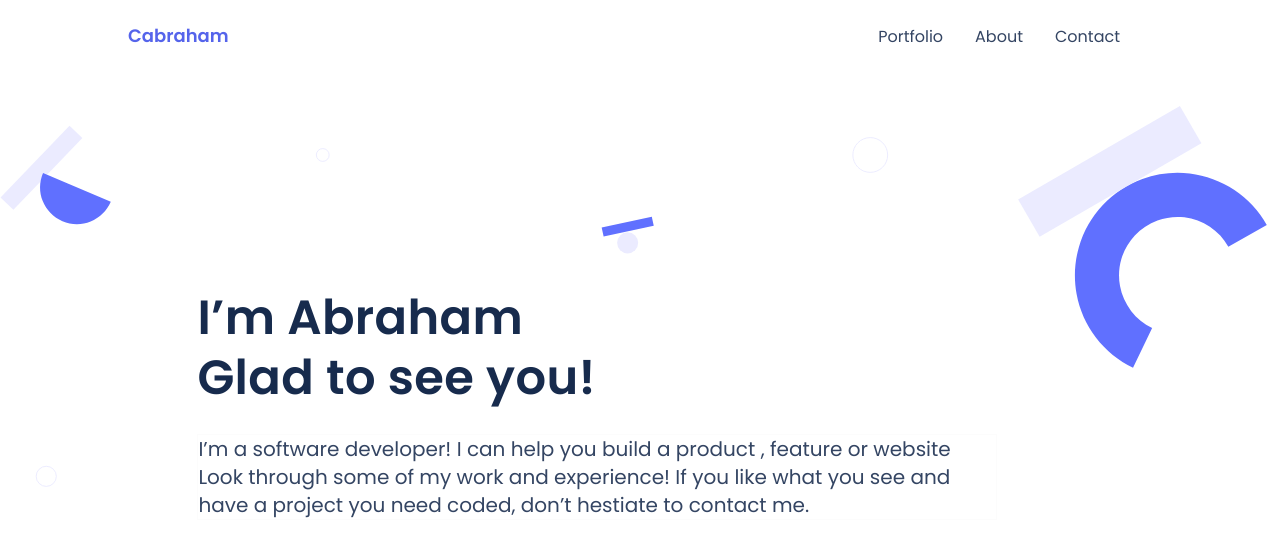
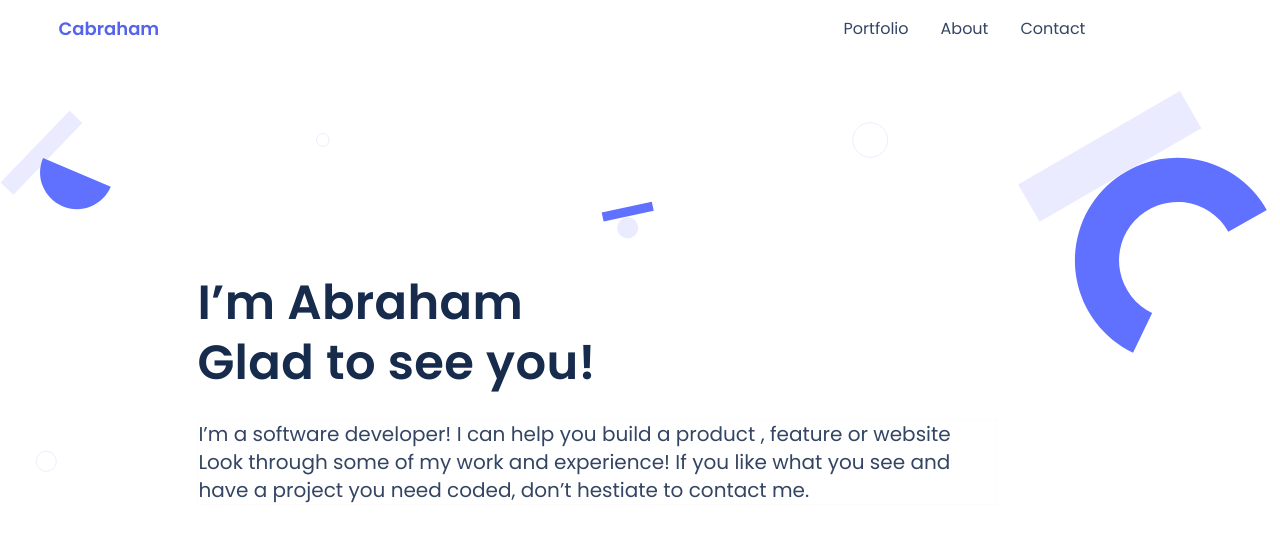
Before and after one commit to Cabraham1/Mobile-First-Portfolio, a website: page index.html in a window 1280 px wide. Shown: the top 544 px of the page. Drawn offline with Linux system fonts and the light colour scheme.

Commit message:
refactor css file

```diff
--- a/style.css
+++ b/style.css
@@ -39,15 +39,12 @@ main {
   flex-direction: row;
   justify-content: space-between;
   align-items: center;
-  height: 3.5rem;
   width: 100%;
   top: 1rem;
   background-color: #ffff;
+
 }
 
-.nav-list {
-  display: none;
-}
 
 #nameLogo {
   margin-left: 1.5rem;
@@ -62,6 +59,7 @@ main {
   margin-top: 1rem;
 }
 
+
 .bar {
   display: block;
   width: 20px;
@@ -72,6 +70,7 @@ main {
   transition: all 0.3s ease-in-out;
   background-color: #6070FF;
 }
+
 
 @media screen and (min-width: 330px) and (max-width: 599px) {
   .hamburger {
@@ -127,6 +126,8 @@ main {
     font-size: 1.7rem;
   }
 }
+
+
 
 
 /* intro section start here */
@@ -270,7 +271,7 @@ main {
   color: #172b4d;
 }
 
-.project-text > p {
+.project-text>p {
   font-family: 'Poppins', Arial, Helvetica, sans-serif;
   font-style: normal;
   font-weight: 400;
@@ -399,7 +400,7 @@ button :disabled {
   color: black;
 }
 
-.language > img {
+.language>img {
   color: blue;
   cursor: pointer;
   margin-right: 1rem;
@@ -419,11 +420,11 @@ button :disabled {
   border-radius: 8px;
 }
 
-.language-snippets > li {
+.language-snippets>li {
   margin-left: 1rem;
 }
 
-.language-snippets > li > p {
+.language-snippets>li>p {
   color: #253858;
 }
 
@@ -553,9 +554,22 @@ textarea {
 }
 
 /* Desktop site media querry starts here */
+
 @media only screen and (min-width: 600px) {
-  #nameLogo {
-    margin-left: 8rem;
+
+  .nav-container {
+    display: flex;
+    flex-direction: row;
+    justify-content: space-around;
+    align-items: center;
+    width: 100%;
+    top: 1rem;
+    gap: 40rem;
+    background-color: #ffff;
+  }
+
+  .nav-link:hover {
+    color: #2230d2;
   }
 
   .imgLogo {
@@ -576,12 +590,6 @@ textarea {
   .nav-link {
     color: #344563;
     width: 10rem;
-  }
-
-
-
-  .menu-bar {
-    color: #344563;
   }
 
   .intro {
@@ -732,7 +740,7 @@ textarea {
     display: none;
   }
 
-  .project-text > p {
+  .project-text>p {
     display: none;
   }
 
```
